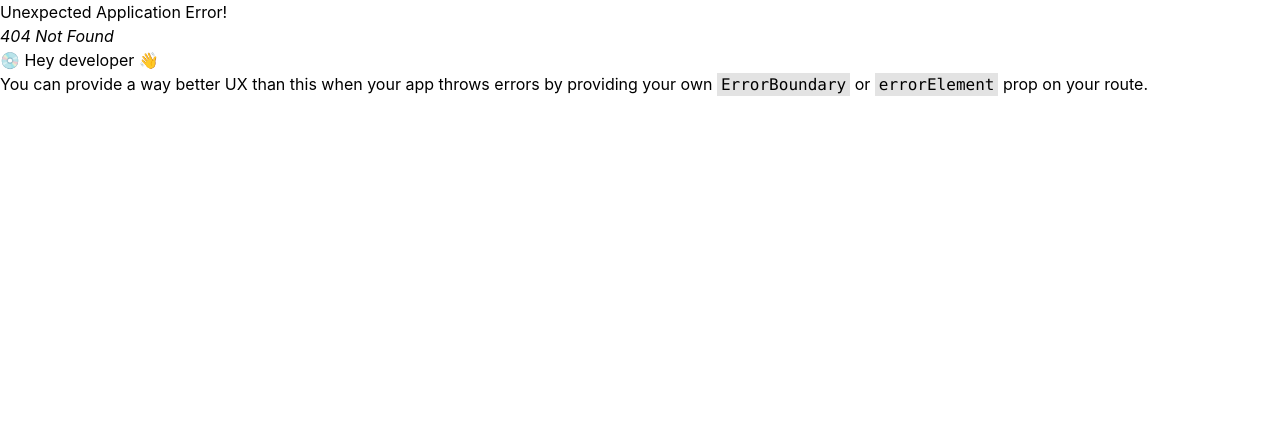
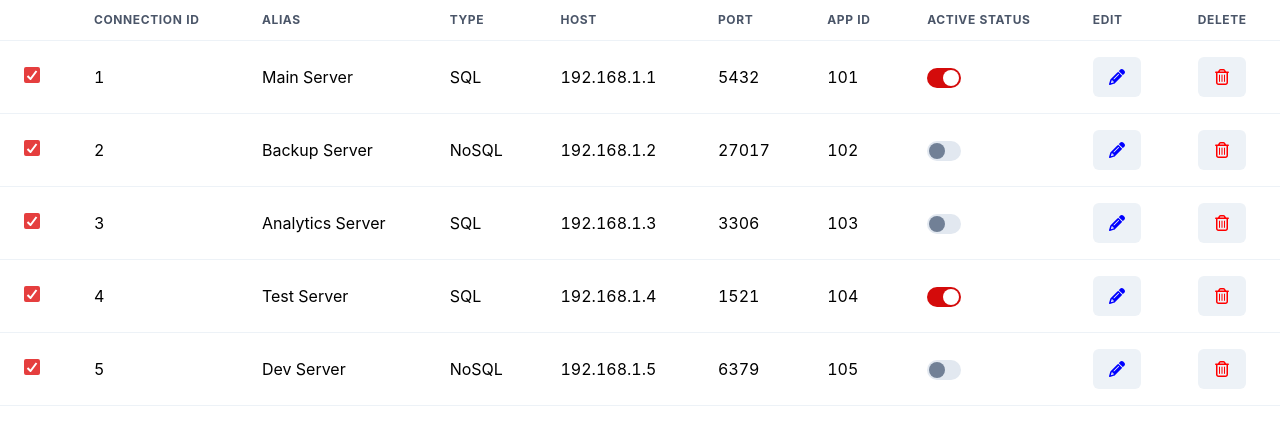
Before and after one commit to GS-naumanijaz/GoSaaS-Reporting-Service, a React (Vite) app: page /product in a window 1280 px wide. Before the commit this address had no page. Shown: the top 428 px of the page. Built offline with nearby package versions, Linux system fonts and the light colour scheme.

Commit message:
table working with data

```diff
--- /dev/null
+++ b/src/components/CustomTable.tsx
@@ -0,0 +1,89 @@
+import React, { useState } from "react";
+import { TableData } from "../models/TableData";
+import {
+  Button,
+  Checkbox,
+  Switch,
+  Table,
+  TableContainer,
+  Tbody,
+  Td,
+  Th,
+  Thead,
+  Tr,
+} from "@chakra-ui/react";
+import { primaryColor } from "../configs";
+import { FaPencil, FaRegTrashCan } from "react-icons/fa6";
+
+interface Props {
+  data: TableData[];
+}
+
+const CustomTable = ({ data }: Props) => {
+  const [tableData, setTableData] = useState(data);
+
+  const handleToggleSwitch = (id: number) => {
+    const updatedData = tableData.map((row) => {
+      if (row.getId() === id) {
+        row.toggleSwitchStatus();
+      }
+      return row;
+    });
+    setTableData([...updatedData]);
+  };
+
+  return (
+    <TableContainer>
+      <Table variant="simple">
+        <Thead>
+          <Tr>
+            {tableData[0].tableHeadings().map((heading, index) => (
+              <Th key={index}>{heading}</Th>
+            ))}
+          </Tr>
+        </Thead>
+        <Tbody>
+          {tableData.map((row) => (
+            <Tr key={row.getId()}>
+              <Td>
+                <Checkbox colorScheme="red" defaultChecked />
+              </Td>
+              {row.tableData().map((d, index) => (
+                <Td key={index}>{d}</Td>
+              ))}
+              {tableData[0].requiresStatusToggle() && (
+                <Td>
+                  <Switch
+                    isChecked={row.getSwitchStatus()}
+                    onChange={() => handleToggleSwitch(row.getId())}
+                    // size="lg"
+                    sx={{
+                      "& .chakra-switch__track": {
+                        bg: row.getSwitchStatus() ? primaryColor : "gray.200",
+                      },
+                      "& .chakra-switch__thumb": {
+                        bg: row.getSwitchStatus() ? "white" : "gray.500",
+                      },
+                    }}
+                  />
+                </Td>
+              )}
+              <Td>
+                <Button>
+                  <FaPencil color="blue" />
+                </Button>
+              </Td>
+              <Td>
+                <Button>
+                  <FaRegTrashCan color="red" />
+                </Button>
+              </Td>
+            </Tr>
+          ))}
+        </Tbody>
+      </Table>
+    </TableContainer>
+  );
+};
+
+export default CustomTable;
--- /dev/null
+++ b/src/components/ProductDetails.tsx
@@ -0,0 +1,57 @@
+import React from "react";
+import CustomTable from "./CustomTable";
+import { SourceConnection } from "../models/SourceConnection";
+
+const ProductDetails = () => {
+  const sampleData: SourceConnection[] = [
+    new SourceConnection(
+      1,
+      "Main Server",
+      "SQL",
+      "192.168.1.1",
+      "5432",
+      101,
+      true
+    ),
+    new SourceConnection(
+      2,
+      "Backup Server",
+      "NoSQL",
+      "192.168.1.2",
+      "27017",
+      102,
+      false
+    ),
+    new SourceConnection(
+      3,
+      "Analytics Server",
+      "SQL",
+      "192.168.1.3",
+      "3306",
+      103,
+      false
+    ),
+    new SourceConnection(
+      4,
+      "Test Server",
+      "SQL",
+      "192.168.1.4",
+      "1521",
+      104,
+      true
+    ),
+    new SourceConnection(
+      5,
+      "Dev Server",
+      "NoSQL",
+      "192.168.1.5",
+      "6379",
+      105,
+      false
+    ),
+  ];
+
+  return <CustomTable data={sampleData} />;
+};
+
+export default ProductDetails;
--- a/src/components/ProductElement.tsx
+++ b/src/components/ProductElement.tsx
@@ -1,12 +1,15 @@
 import { Box, Text } from "@chakra-ui/react";
 import { Product } from "./Products";
 import { primaryColor } from "../configs";
+import { useNavigate } from "react-router-dom";
 
 interface Props {
   product: Product;
 }
 
 const ProductElement = ({ product }: Props) => {
+  const navigate = useNavigate();
+
   return (
     <Box
       bg={"white"}
@@ -19,6 +22,7 @@ const ProductElement = ({ product }: Props) => {
       borderColor={primaryColor}
       transition="transform 0.2s, box-shadow 0.2s"
       _hover={{ transform: "scale(1.05)", boxShadow: "lg" }}
+      onClick={() => navigate("/product")}
     >
       <Text fontSize={"xx-large"}>{product.name}</Text>
     </Box>
--- /dev/null
+++ b/src/models/SourceConnection.ts
@@ -0,0 +1,60 @@
+import { TableData } from "./TableData";
+
+export class SourceConnection implements TableData {
+  private connectionId: number;
+  private alias: string;
+  private type: string;
+  private host: string;
+  private port: string;
+  private appId: number;
+  private isActive: boolean;
+
+  constructor(
+    connectionId: number,
+    alias: string,
+    type: string,
+    host: string,
+    port: string,
+    appId: number,
+    isActive: boolean
+  ) {
+    this.connectionId = connectionId;
+    this.alias = alias;
+    this.type = type;
+    this.host = host;
+    this.port = port;
+    this.appId = appId;
+    this.isActive = isActive;
+  }
+
+  tableData(): string[] {
+    return [
+      String(this.connectionId),
+      this.alias,
+      this.type,
+      this.host,
+      this.port,
+      String(this.appId),
+    ];
+  }
+
+  getId(): number {
+    return this.connectionId;
+  }
+
+  tableHeadings(): string[] {
+    return ["", "Connection ID", "Alias", "Type", "Host", "Port", "App ID", "Active Status", "Edit", "Delete"];
+  }
+
+  requiresStatusToggle(): boolean {
+    return true;
+  }
+
+  getSwitchStatus(): boolean {
+      return this.isActive;
+  }
+
+  toggleSwitchStatus() {
+      this.isActive = !this.isActive;
+  }
+}
--- /dev/null
+++ b/src/models/TableData.ts
@@ -0,0 +1,15 @@
+
+export abstract class TableData {
+  abstract tableData(): string[];
+  abstract tableHeadings(): string[];
+  abstract getId(): number;
+  requiresStatusToggle(): boolean {
+    return false;
+  }
+  getSwitchStatus(): boolean {
+    throw new Error("This componnent does not have a switch");
+  }
+  toggleSwitchStatus() {
+    throw new Error("This componnent does not have a switch");
+  }
+}
--- a/src/services/routes.tsx
+++ b/src/services/routes.tsx
@@ -1,6 +1,7 @@
 import { createBrowserRouter } from "react-router-dom";
 import App from "../App";
 import Homepage from "../pages/Homepage";
+import ProductDetails from "../components/ProductDetails";
 
 const router = createBrowserRouter([
   {
@@ -11,6 +12,10 @@ const router = createBrowserRouter([
     path: "/homepage",
     element: <Homepage />,
   },
+  {
+    path: "/product",
+    element: <ProductDetails />,
+  },
 ]);
 
 export default router;
```
